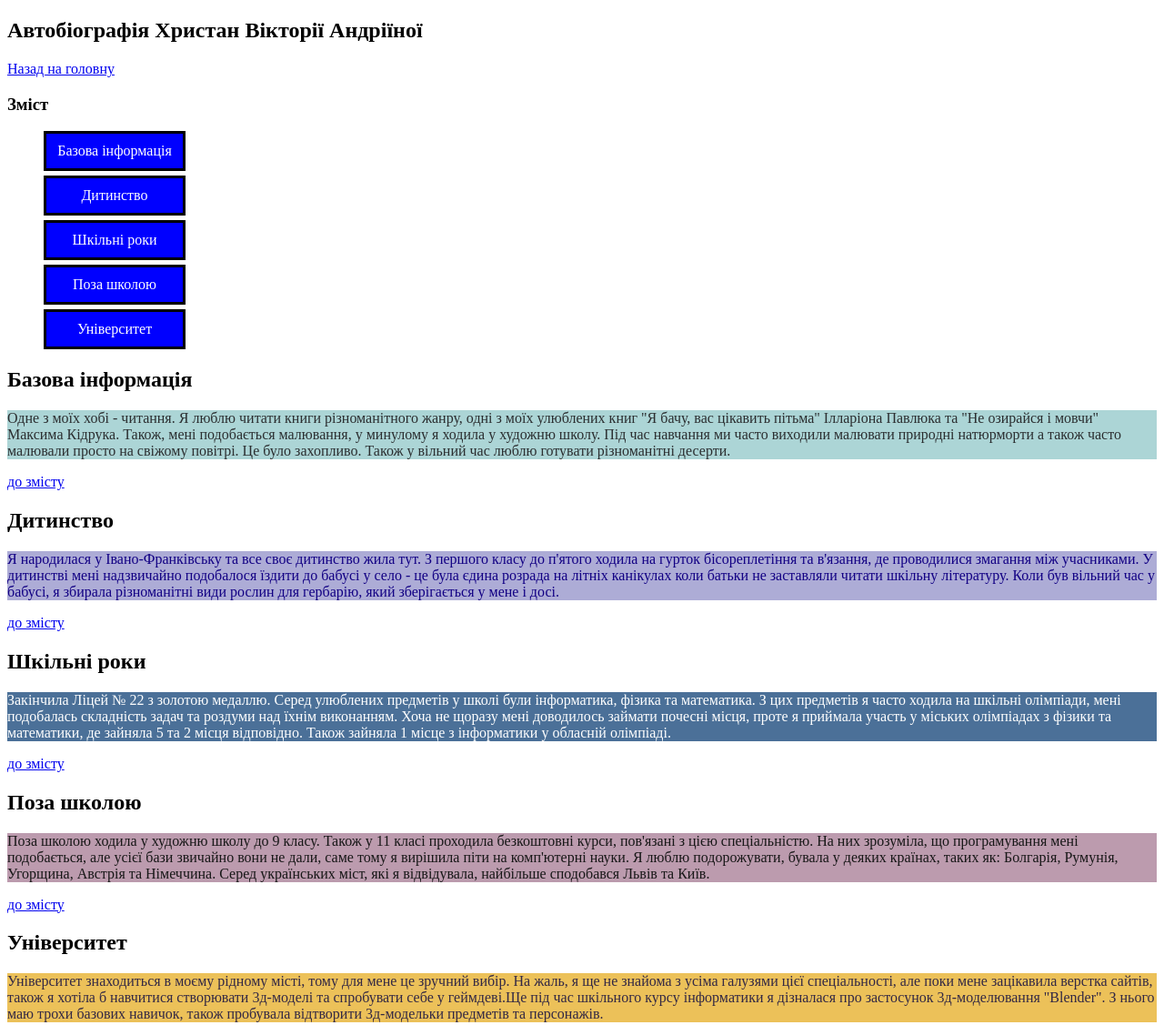
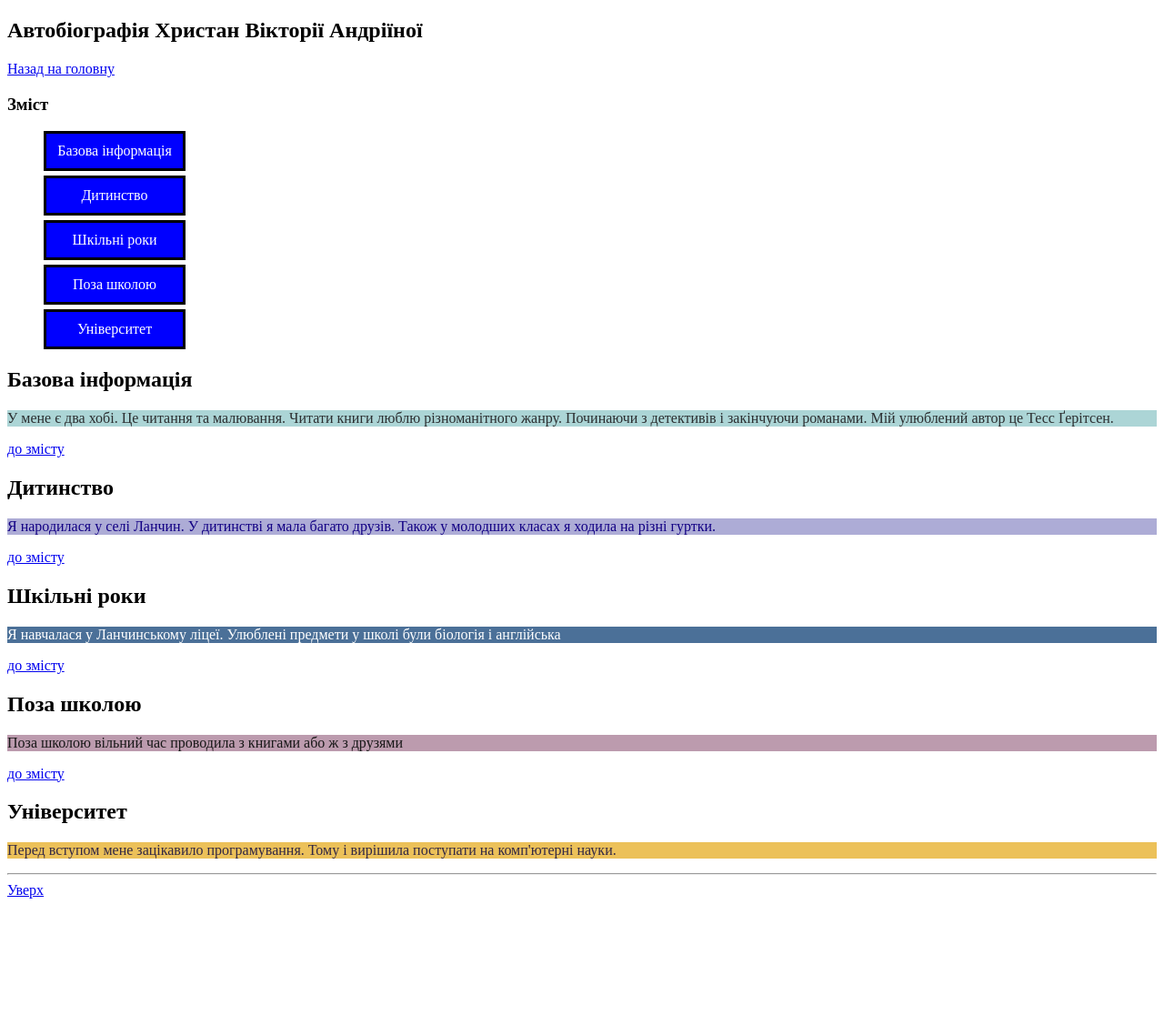
Before and after one commit to khrviktoriia/my-first-repo, a plain HTML site: page practice3/biography.html in a window 1280 px wide. Shown: the top 1127 px of the page at 91% size. After the commit the page ends 996 px from the top, so only its background shows below. Drawn offline with Linux system fonts and the light colour scheme.

Commit message:
biography.html

```diff
--- a/practice3/biography.html
+++ b/practice3/biography.html
@@ -65,27 +65,27 @@
 </ul>
 <article id="section1">
     <h2>Базова інформація</h2>
-<p class="p1">Одне з моїх хобі - читання. Я люблю читати книги різноманітного жанру, одні з моїх улюблених книг "Я бачу, вас цікавить пітьма" Ілларіона Павлюка та "Не озирайся і мовчи" Максима Кідрука. Також, мені подобається малювання, у минулому я ходила у художню школу. Під час навчання ми часто виходили малювати природні натюрморти а також часто малювали просто на свіжому повітрі. Це було захопливо. Також у вільний час люблю готувати різноманітні десерти. </p>
+<p class="p1"> У мене є два хобі. Це читання та малювання. Читати книги люблю різноманітного жанру. Починаючи з детективів і закінчуючи романами. Мій улюблений автор це Тесс Ґерітсен.</p>
 </article>
 <a href="#zmist">до змісту</a>
 <article id="section2">
     <h2>Дитинство</h2>
-<p class="p2">Я народилася у Івано-Франківську та все своє дитинство жила тут. З першого класу до п'ятого ходила на гурток бісореплетіння та в'язання, де проводилися змагання між учасниками. У дитинстві мені надзвичайно подобалося їздити до бабусі у село - це була єдина розрада на літніх канікулах коли батьки не заставляли читати шкільну літературу. Коли був вільний час у бабусі, я збирала різноманітні види рослин для гербарію, який зберігається у мене і досі.</p>
+<p class="p2">Я народилася у селі Ланчин. У дитинстві я мала багато друзів. Також у молодших класах я ходила на різні гуртки. </p>
 </article>
 <a href="#zmist">до змісту</a>
 <article id="section3">
     <h2>Шкільні роки</h2>
-<p class="p3">Закінчила Ліцей № 22 з золотою медаллю. Серед улюблених предметів у школі були інформатика, фізика та математика. З цих предметів я часто ходила на шкільні олімпіади, мені подобалась складність задач та роздуми над їхнім виконанням. Хоча не щоразу мені доводилось займати почесні місця, проте я приймала участь у міських олімпіадах з фізики та математики, де зайняла 5 та 2 місця відповідно. Також зайняла 1 місце з інформатики у обласній олімпіаді. </p>
+<p class="p3">Я навчалася у Ланчинському ліцеї. Улюблені предмети у школі були біологія і англійська </p>
 </article>
 <a href="#zmist">до змісту</a>
 <article id="section4">
     <h2>Поза школою</h2>
-    <p class="p4">Поза школою ходила у художню школу до 9 класу. Також у 11 класі проходила безкоштовні курси, пов'язані з цією спеціальністю. На них зрозуміла, що програмування мені подобається, але усієї бази звичайно вони не дали, саме тому я вирішила піти на комп'ютерні науки. Я люблю подорожувати, бувала у деяких країнах, таких як: Болгарія, Румунія, Угорщина, Австрія та Німеччина. Серед українських міст, які я відвідувала, найбільше сподобався Львів та Київ.</p>
+    <p class="p4">Поза школою вільний час проводила з книгами або ж з друзями </p>
 </article>
     <a href="#zmist">до змісту</a>
 <article id="section5">
     <h2>Університет</h2>
-<p class="p5">Університет знаходиться в моєму рідному місті, тому для мене це зручний вибір. На жаль, я ще не знайома з усіма галузями цієї спеціальності, але поки мене зацікавила верстка сайтів, також я хотіла б навчитися створювати 3д-моделі та спробувати себе у геймдеві.Ще під час шкільного курсу інформатики я дізналася про застосунок 3д-моделювання "Blender". З нього маю трохи базових навичок, також пробувала відтворити 3д-модельки предметів та персонажів.</p>
+<p class="p5">Перед вступом мене зацікавило програмування. Тому і вирішила поступати на комп'ютерні науки.</p>
 </article>
     <hr>
 <a href="#biography">Уверх</a>
```
